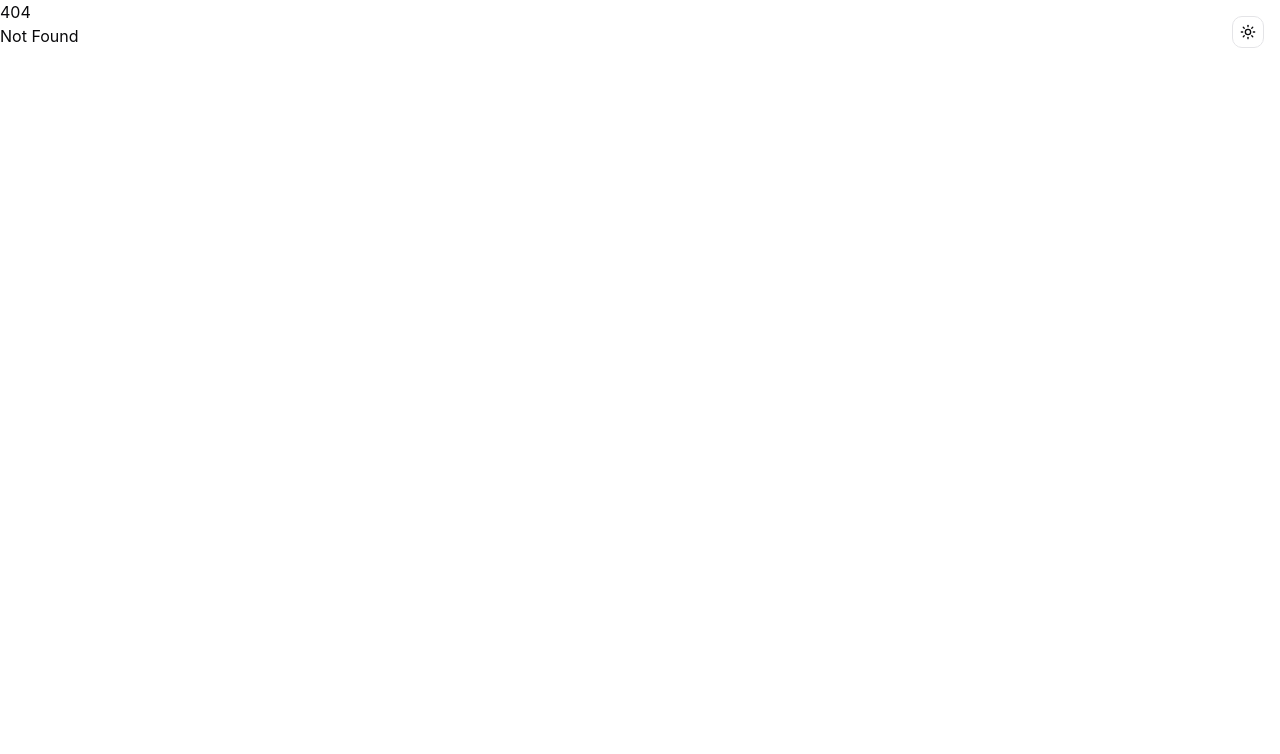
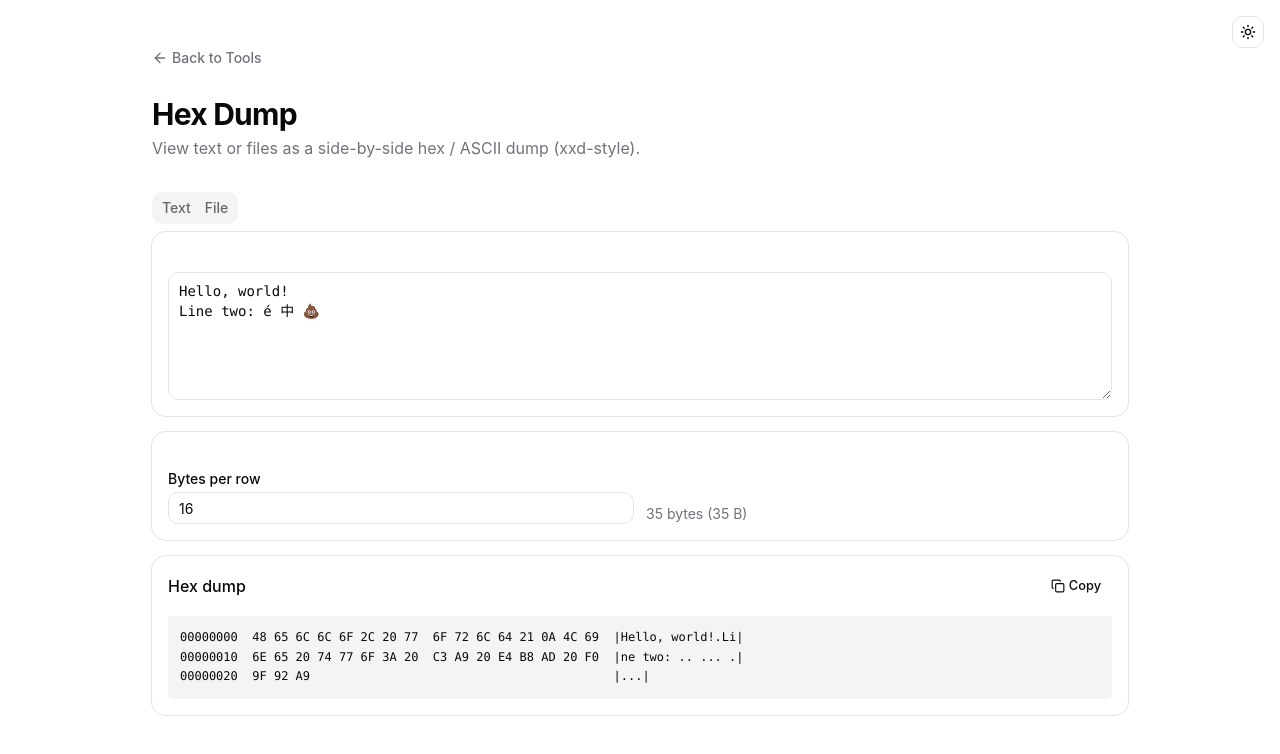
Before and after one commit to orykr/tool.ory.kr, a SvelteKit app in the folder frontend/: page /hex-dump in a window 1280 px wide. Before the commit this address had no page. Shown: the top 754 px of the page. Built offline with nearby package versions, Linux system fonts and the light colour scheme.

Commit message:
feat(hex-dump): add hex/ASCII dump viewer for text and files

```diff
--- a/frontend/src/routes/+page.svelte
+++ b/frontend/src/routes/+page.svelte
@@ -831,6 +831,11 @@
 			href: "/json-ts",
 			title: "JSON → TypeScript",
 			description: "Infer TypeScript interfaces from a JSON sample."
+		},
+		{
+			href: "/hex-dump",
+			title: "Hex Dump",
+			description: "View text or files as a side-by-side hex / ASCII dump."
 		}
 	];
 </script>
--- /dev/null
+++ b/frontend/src/routes/hex-dump/+page.svelte
@@ -0,0 +1,135 @@
+<script lang="ts">
+	import * as Card from "$lib/components/ui/card/index.js";
+	import * as Tabs from "$lib/components/ui/tabs/index.js";
+	import { Button } from "$lib/components/ui/button/index.js";
+	import { Input } from "$lib/components/ui/input/index.js";
+	import { Label } from "$lib/components/ui/label/index.js";
+	import { Textarea } from "$lib/components/ui/textarea/index.js";
+	import ArrowLeft from "@lucide/svelte/icons/arrow-left";
+	import Copy from "@lucide/svelte/icons/copy";
+	import Check from "@lucide/svelte/icons/check";
+
+	let textInput = $state("Hello, world!\nLine two: é 中 \u{1f4a9}");
+	let bytes = $state<Uint8Array>(new TextEncoder().encode("Hello, world!\nLine two: é 中 \u{1f4a9}"));
+	let bytesPerRow = $state(16);
+	let mode = $state<"text" | "file">("text");
+
+	$effect(() => {
+		if (mode === "text") {
+			bytes = new TextEncoder().encode(textInput);
+		}
+	});
+
+	async function onPick(ev: Event) {
+		const target = ev.currentTarget as HTMLInputElement;
+		const f = target.files?.[0];
+		if (!f) return;
+		const buf = await f.arrayBuffer();
+		bytes = new Uint8Array(buf);
+		mode = "file";
+	}
+
+	function toHex(n: number, width: number): string {
+		return n.toString(16).padStart(width, "0").toUpperCase();
+	}
+
+	function printable(b: number): string {
+		if (b >= 0x20 && b <= 0x7e) return String.fromCharCode(b);
+		return ".";
+	}
+
+	let dump = $derived.by(() => {
+		const cols = Math.max(1, Math.min(64, Math.floor(bytesPerRow) || 16));
+		const lines: string[] = [];
+		for (let off = 0; off < bytes.length; off += cols) {
+			const slice = bytes.slice(off, off + cols);
+			const hex: string[] = [];
+			for (let i = 0; i < cols; i++) {
+				hex.push(i < slice.length ? toHex(slice[i], 2) : "  ");
+			}
+			const ascii = Array.from(slice).map(printable).join("");
+			const half = Math.ceil(cols / 2);
+			const left = hex.slice(0, half).join(" ");
+			const right = hex.slice(half).join(" ");
+			lines.push(`${toHex(off, 8)}  ${left}  ${right}  |${ascii}|`);
+		}
+		return lines.join("\n");
+	});
+
+	let copied = $state(false);
+	async function copy() {
+		await navigator.clipboard.writeText(dump);
+		copied = true;
+		setTimeout(() => (copied = false), 1500);
+	}
+
+	function formatSize(n: number): string {
+		if (n < 1024) return `${n} B`;
+		if (n < 1024 * 1024) return `${(n / 1024).toFixed(1)} KB`;
+		return `${(n / (1024 * 1024)).toFixed(2)} MB`;
+	}
+</script>
+
+<main class="container mx-auto max-w-5xl px-6 py-12">
+	<nav class="mb-6">
+		<a href="/" class="text-muted-foreground hover:text-foreground inline-flex items-center gap-1 text-sm font-medium transition-colors">
+			<ArrowLeft class="h-4 w-4" />
+			Back to Tools
+		</a>
+	</nav>
+
+	<header class="mb-8">
+		<h1 class="text-3xl font-bold tracking-tight">Hex Dump</h1>
+		<p class="text-muted-foreground mt-1">
+			View text or files as a side-by-side hex / ASCII dump (xxd-style).
+		</p>
+	</header>
+
+	<Tabs.Root value={mode} onValueChange={(v) => (mode = v as "text" | "file")}>
+		<Tabs.List>
+			<Tabs.Trigger value="text">Text</Tabs.Trigger>
+			<Tabs.Trigger value="file">File</Tabs.Trigger>
+		</Tabs.List>
+
+		<Tabs.Content value="text">
+			<Card.Root class="mb-4">
+				<Card.Content class="pt-6">
+					<Textarea bind:value={textInput} class="min-h-32 font-mono text-sm" />
+				</Card.Content>
+			</Card.Root>
+		</Tabs.Content>
+
+		<Tabs.Content value="file">
+			<Card.Root class="mb-4">
+				<Card.Content class="space-y-1.5 pt-6">
+					<Label for="f">File</Label>
+					<Input id="f" type="file" onchange={onPick} />
+				</Card.Content>
+			</Card.Root>
+		</Tabs.Content>
+	</Tabs.Root>
+
+	<Card.Root class="mb-4">
+		<Card.Content class="grid gap-3 pt-6 sm:grid-cols-2">
+			<div class="space-y-1.5">
+				<Label for="cols">Bytes per row</Label>
+				<Input id="cols" type="number" min="1" max="64" bind:value={bytesPerRow} />
+			</div>
+			<div class="text-muted-foreground self-end text-sm">
+				{bytes.length.toLocaleString()} bytes ({formatSize(bytes.length)})
+			</div>
+		</Card.Content>
+	</Card.Root>
+
+	<Card.Root>
+		<Card.Header class="flex flex-row items-center justify-between">
+			<Card.Title class="text-base">Hex dump</Card.Title>
+			<Button variant="ghost" size="sm" onclick={copy} disabled={!bytes.length}>
+				{#if copied}<Check />Copied{:else}<Copy />Copy{/if}
+			</Button>
+		</Card.Header>
+		<Card.Content>
+			<pre class="bg-muted overflow-auto rounded p-3 font-mono text-xs leading-relaxed">{dump || "(empty)"}</pre>
+		</Card.Content>
+	</Card.Root>
+</main>
```
